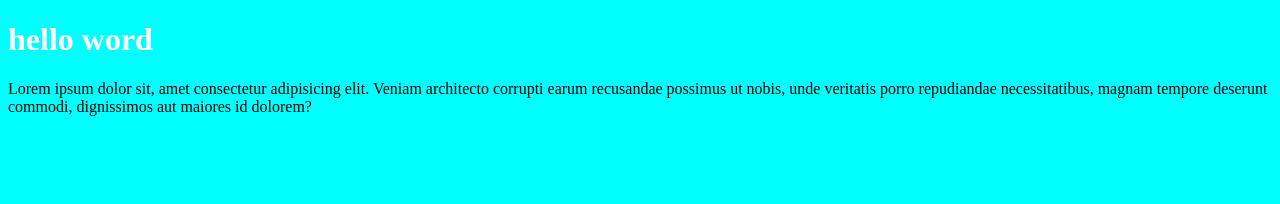
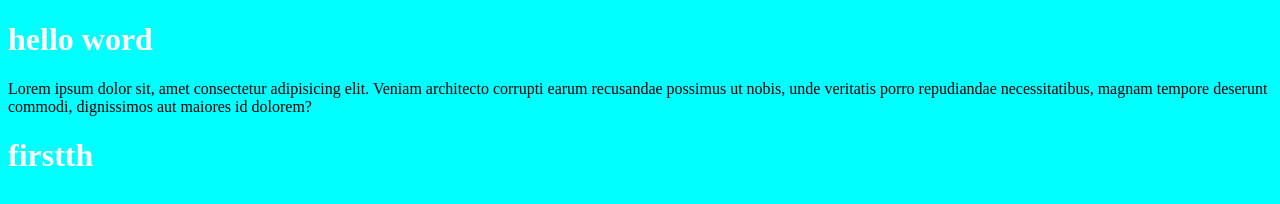
Before and after one commit to amratef70/kalil, a plain HTML site: page index.html in a window 1280 px wide. Drawn offline with Linux system fonts and the light colour scheme.

Commit message:
add firsth h1

```diff
--- a/index.html
+++ b/index.html
@@ -9,6 +9,7 @@
 <body>
     <h1>hello word</h1>
     <p>Lorem ipsum dolor sit, amet consectetur adipisicing elit. Veniam architecto corrupti earum recusandae possimus ut nobis, unde veritatis porro repudiandae necessitatibus, magnam tempore deserunt commodi, dignissimos aut maiores id dolorem?</p>
+    <h1>firstth</h1>
 
 </body>
 </html>
```
